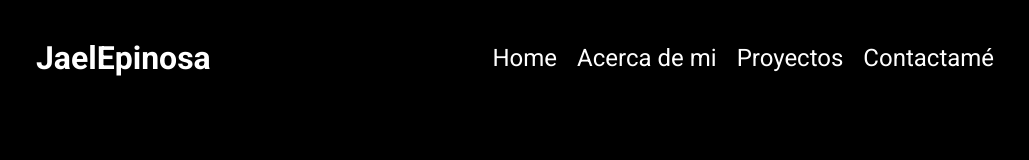
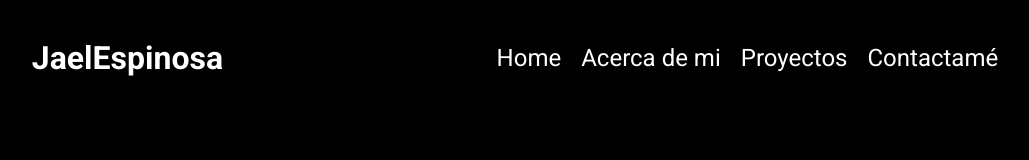
Before and after one commit to jaelEspinosa/portfolio, a React (Vite) app: page / in a window 1280 px wide. Shown: the top 160 px of the page, without its empty margins (130-1159 px from the left). Built offline with nearby package versions, Linux system fonts and the light colour scheme.

Commit message:
router-dom vercel

```diff
--- a/src/components/Header.jsx
+++ b/src/components/Header.jsx
@@ -9,7 +9,7 @@ const Header = () => {
   return (
     <>
     <div className={styles.header}>
-      <h1>JaelEpinosa</h1>
+      <h1>JaelEspinosa</h1>
      <div className={styles.svg}
           onClick={handleMenu}
           >
```
